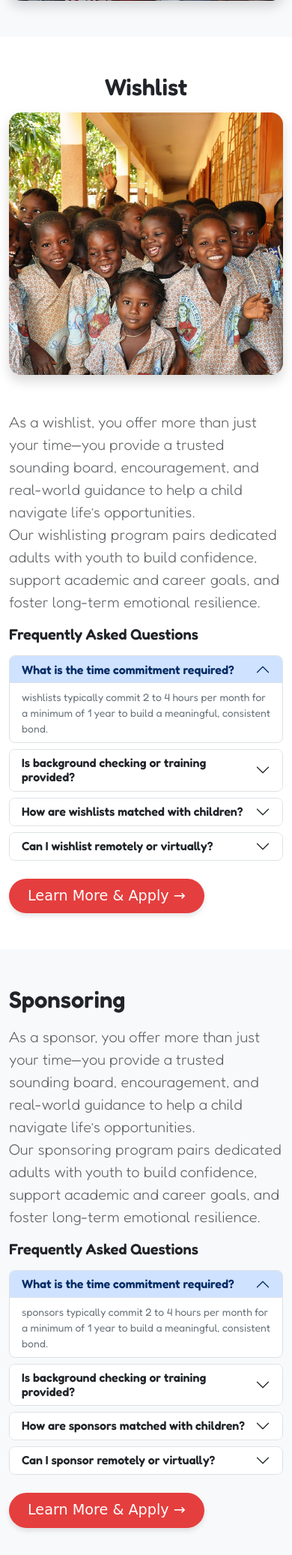
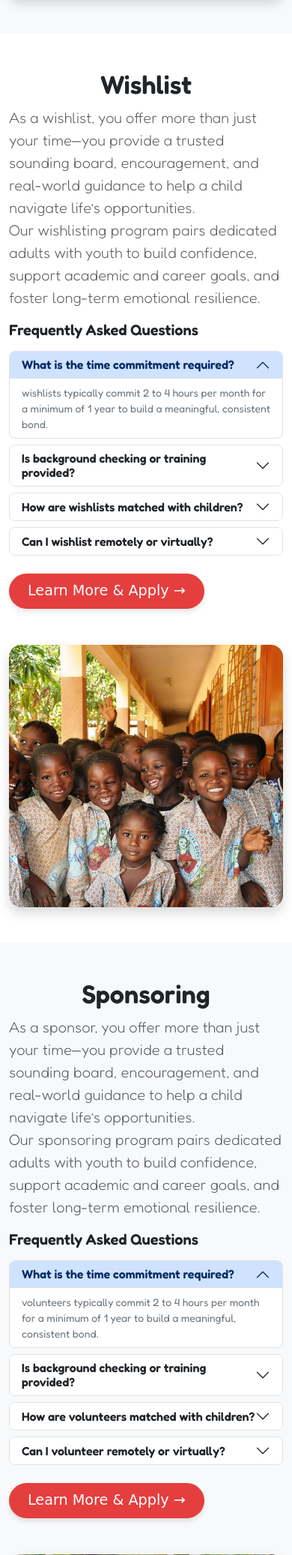
Before and after one commit to mbvgua/scom, a FastAPI app: page /get-involved in a window 390 px wide. Shown: the part 2263-4337 px from the top of the page at 75% size. Run offline with FastAPI, Linux system fonts and the light colour scheme; parts of the project's set-up code (start-up, migrations or seed data) failed here and were passed over; some web fonts are replaced.

Commit message:
refactor: UI mods
CHANGES:
- align titles in Get involved section
- reduce margins in conatact us section
- better styling for the blog posts page. they were previously alittle
  bittoosquezzed

```diff
--- a/static/css/style.css
+++ b/static/css/style.css
@@ -74,7 +74,7 @@ body {
 }
 @media (max-width: 567px) {
   #mainNav .navbar-brand {
-    width: 12rem;
+    max-width: 12rem;
   }
   #mainNav img {
     display: none;
@@ -620,6 +620,11 @@ body {
   color: #2d3748;
   line-height: 1.8;
 }
+@media (max-width: 768px) {
+  .blog-post {
+    padding: 1.5rem 0.5rem;
+  }
+}
 .blog-post__container {
   max-width: 75%;
   margin: 0 auto;
@@ -634,10 +639,10 @@ body {
     z-index: 2;
   }
 }
-@media (max-width: 500px) {
+@media (max-width: 768px) {
   .blog-post__container {
     max-width: 100%;
-    padding: 0;
+    padding: 1.25rem 1rem;
   }
 }
 .blog-post h1,
@@ -647,6 +652,14 @@ body {
   margin-top: 1.5rem;
   margin-bottom: 0.75rem;
 }
+@media (max-width: 576px) {
+  .blog-post h1,
+  .blog-post h2,
+  .blog-post h3,
+  .blog-post h4 {
+    word-break: break-word;
+  }
+}
 .blog-post p {
   margin-bottom: 1.2rem;
 }
@@ -654,6 +667,12 @@ body {
 .blog-post ol {
   margin-left: 1.5rem;
   margin-bottom: 1.2rem;
+}
+@media (max-width: 576px) {
+  .blog-post ul,
+  .blog-post ol {
+    margin-left: 1rem;
+  }
 }
 .blog-post ul li,
 .blog-post ol li {
@@ -666,6 +685,11 @@ body {
   font-style: italic;
   margin: 1.5rem 0;
   border-radius: 0 8px 8px 0;
+}
+@media (max-width: 576px) {
+  .blog-post blockquote {
+    padding: 0.75rem 1rem;
+  }
 }
 .blog-post .codehilite {
   display: block;
@@ -693,14 +717,9 @@ body {
   background: rgba(255, 255, 255, 0.2);
   color: #2d3748;
   transition: all 0.3s ease;
-  /* Hover effects targeting inner SVG */
 }
 .blog-post .post-icon-link--facebook:hover {
   background-color: #1877f2;
-  color: #ffffff;
-}
-.blog-post .post-icon-link--instagram:hover {
-  background: linear-gradient(45deg, #f09433 0%, #e6683c 25%, #dc2743 50%, #cc2366 75%, #bc1888 100%);
   color: #ffffff;
 }
 .blog-post .post-icon-link--whatsapp:hover {
--- a/static/css/style.scss
+++ b/static/css/style.scss
@@ -105,16 +105,18 @@ body {
   @media(max-width:567px) {
 
     .navbar-brand {
-      width: 12rem;
+      max-width: 12rem;
+      // border: 1px solid red;
     }
 
     img {
-      display: none;
+      // height: 20px;
+      display: none; // remove image in phone screens. illegible anyways
     }
 
     .brand-title {
       width: 8rem; // Constrain width further on mobile
-      // border: 1px solid red;
+      // border: 1px solid yellow;
     }
   }
 
@@ -817,18 +819,21 @@ body {
 
 // blog post
 .blog-post {
-  // background-color: #f8fafc;
+  // Desktop Default Padding
   padding: 1.5rem 5rem;
   font-family: $font-text;
   color: $text-dark;
   line-height: 1.8;
 
+  // Mobile Padding Overrides (Prevents text from being squeezed sideways)
+  @media (max-width: 768px) {
+    padding: 1.5rem 0.5rem;
+  }
+
   &__container {
     max-width: 75%;
     margin: 0 auto;
     background-color: $white;
-    // border-radius: 16px;
-    // box-shadow: 0 10px 30px rgba(0, 0, 0, 0.05);
     overflow: hidden;
     padding: 2rem;
 
@@ -838,9 +843,10 @@ body {
       z-index: 2;
     }
 
-    @media (max-width: 500px) {
+    // Tablet & Mobile Responsiveness
+    @media (max-width: 768px) {
       max-width: 100%;
-      padding: 0;
+      padding: 1.25rem 1rem; // Keeps breathing room inside the post container
     }
   }
 
@@ -848,10 +854,12 @@ body {
   h2,
   h3,
   h4 {
-    // font-family: $font-playful;
-    // color: $dark-blue;
     margin-top: 1.5rem;
     margin-bottom: 0.75rem;
+
+    @media (max-width: 576px) {
+      word-break: break-word; // Prevents long headings from overflowing the screen
+    }
   }
 
   p {
@@ -862,6 +870,10 @@ body {
   ol {
     margin-left: 1.5rem;
     margin-bottom: 1.2rem;
+
+    @media (max-width: 576px) {
+      margin-left: 1rem; // Tightens list indent on small screens
+    }
 
     li {
       margin-bottom: 0.4rem;
@@ -875,16 +887,18 @@ body {
     font-style: italic;
     margin: 1.5rem 0;
     border-radius: 0 8px 8px 0;
+
+    @media (max-width: 576px) {
+      padding: 0.75rem 1rem;
+    }
   }
 
   .codehilite {
-    // NOTE: for code blocks only, not inline code
     display: block;
     overflow-x: auto;
     white-space: pre-wrap;
     padding: 1rem;
     font-family: $font-code;
-
     background-color: $bg-secondary;
     color: $fg-colour;
   }
@@ -908,14 +922,8 @@ body {
     color: #2d3748;
     transition: all 0.3s ease;
 
-    /* Hover effects targeting inner SVG */
     &--facebook:hover {
       background-color: #1877f2;
-      color: #ffffff;
-    }
-
-    &--instagram:hover {
-      background: linear-gradient(45deg, #f09433 0%, #e6683c 25%, #dc2743 50%, #cc2366 75%, #bc1888 100%);
       color: #ffffff;
     }
 
--- a/templates/blog_post.html
+++ b/templates/blog_post.html
@@ -69,7 +69,7 @@
 </div>
 
                         <!-- POST BODY -->
-                        <article class="blog-post-body fs-5 text-dark lh-lg">
+                        <article class="blog-post-body fs-4 fs-md-5 text-dark lh-lg">
                             <p> {{ blog.content | markdown }} </p>
                             {# <img src="{{ blog.image }}" alt="Featured Article Image" /> #}
                         </article>
--- a/templates/contact_us.html
+++ b/templates/contact_us.html
@@ -30,21 +30,21 @@
               location below.
             </p>
 
-            <div class="card border-0 bg-light-section rounded-4 p-4 mb-3">
+            <div class="card border-0 bg-light-section rounded-4 p-3">
               <h5 class="fw-semibold text-dark mb-2">Our Physical Location</h5>
               <p class="text-secondary mb-0">
                 {{location}}
               </p>
             </div>
 
-            <div class="card border-0 bg-light-section rounded-4 p-4 mb-3">
+            <div class="card border-0 bg-light-section rounded-4 p-3">
               <h5 class="fw-semibold text-dark mb-2">Email Us</h5>
               <p class="text-secondary mb-0">
                 <a href="mailto:{{email}}"> {{email}} </a>
               </p>
             </div>
 
-            <div class="card border-0 bg-light-section rounded-4 p-4">
+            <div class="card border-0 bg-light-section rounded-4 p-3">
               <h5 class="fw-semibold text-dark mb-2">Call Us</h5>
               <p class="text-secondary mb-0">
                 <a href="tel:{{phone_number}}"> {{phone_number}} </a>
--- a/templates/get_involved.html
+++ b/templates/get_involved.html
@@ -42,12 +42,15 @@
       <!-- volunteering -->
       <section id="volunteering" class="py-5 feature-section bg-light">
         <div class="container py-lg-4">
+        <!-- header section -->
+        <h2 class=" text-center display-4 fw-semibold text-dark mb-2">
+            Volunteering
+        </h2>
+
           <div class="row align-items-center g-5">
+            <!-- text section -->
             <div class="col-lg-6">
               <div class="pe-lg-3">
-                <h2 class="display-5 fw-semibold text-dark mb-3">
-                  Volunteering
-                </h2>
                 <p class="lead text-muted mb-3">
                   As a volunteer, you offer more than just your time—you provide
                   a trusted sounding board, encouragement, and real-world
@@ -197,6 +200,7 @@
               </div>
             </div>
 
+            <!-- image section -->
             <div class="col-lg-6">
               <div class="img-wrapper shadow rounded-4 overflow-hidden">
                 <img
@@ -206,6 +210,7 @@
                 />
               </div>
             </div>
+
           </div>
         </div>
       </section>
@@ -213,10 +218,15 @@
       <!-- wishlist -->
       <section id="wishlist" class="py-5 feature-section">
         <div class="container py-lg-4">
-        <h2 class="text-center fw-semibold display-5 text-dark mb-3">
+        <!-- header section -->
+        <h2 class="text-center fw-semibold display-4 text-dark mb-2">
           Wishlist
         </h2>
-          <div class="row align-items-center g-5">
+
+        <!-- NOTE: the flex-column-reverse here switches the layout for mobile devices,
+         pushing the image behind the content -->
+          <div class="row align-items-center g-5 flex-column-reverse flex-lg-row">
+            <!-- image section -->
             <div class="col-lg-6">
               <div class="img-wrapper shadow rounded-4 overflow-hidden">
                 <img
@@ -227,6 +237,7 @@
               </div>
             </div>
 
+            <!-- content section -->
             <div class="col-lg-6">
               <div class="pe-lg-3">
                 <p class="lead text-muted mb-3">
@@ -378,16 +389,22 @@
               </div>
             </div>
           </div>
+
         </div>
       </section>
 
       <!-- sponsoring -->
-      <section id="sponsoring" class="py-5 feature-section bg-light">
+      <section id="volunteering" class="py-5 feature-section bg-light">
         <div class="container py-lg-4">
+        <!-- header section -->
+        <h2 class=" text-center display-4 fw-semibold text-dark mb-2">
+            Sponsoring
+        </h2>
+
           <div class="row align-items-center g-5">
+            <!-- text section -->
             <div class="col-lg-6">
               <div class="pe-lg-3">
-                <h2 class="display-5 fw-semibold text-dark mb-3">Sponsoring</h2>
                 <p class="lead text-muted mb-3">
                   As a sponsor, you offer more than just your time—you provide a
                   trusted sounding board, encouragement, and real-world guidance
@@ -401,7 +418,7 @@
                 <h5 class="fw-semibold text-dark mb-3">
                   Frequently Asked Questions
                 </h5>
-                <div class="accordion" id="sponsoringFaqAccordion">
+                <div class="accordion" id="volunteeringFaqAccordion">
                   <div
                     class="accordion-item mb-2 border rounded-3 overflow-hidden"
                   >
@@ -421,12 +438,12 @@
                       id="mentCollapseOne"
                       class="accordion-collapse collapse show"
                       aria-labelledby="mentHeadingOne"
-                      data-bs-parent="#sponsoringFaqAccordion"
+                      data-bs-parent="#volunteeringFaqAccordion"
                     >
                       <div
                         class="accordion-body text-secondary small py-2 px-3"
                       >
-                        sponsors typically commit 2 to 4 hours per month for a
+                        volunteers typically commit 2 to 4 hours per month for a
                         minimum of 1 year to build a meaningful, consistent
                         bond.
                       </div>
@@ -452,12 +469,12 @@
                       id="mentCollapseTwo"
                       class="accordion-collapse collapse"
                       aria-labelledby="mentHeadingTwo"
-                      data-bs-parent="#sponsoringFaqAccordion"
+                      data-bs-parent="#volunteeringFaqAccordion"
                     >
                       <div
                         class="accordion-body text-secondary small py-2 px-3"
                       >
-                        Yes! All prospective sponsors complete a background
+                        Yes! All prospective volunteers complete a background
                         screening and a brief orientation program before being
                         paired.
                       </div>
@@ -476,14 +493,14 @@
                         aria-expanded="false"
                         aria-controls="mentCollapseThree"
                       >
-                        How are sponsors matched with children?
+                        How are volunteers matched with children?
                       </button>
                     </h6>
                     <div
                       id="mentCollapseThree"
                       class="accordion-collapse collapse"
                       aria-labelledby="mentHeadingThree"
-                      data-bs-parent="#sponsoringFaqAccordion"
+                      data-bs-parent="#volunteeringFaqAccordion"
                     >
                       <div
                         class="accordion-body text-secondary small py-2 px-3"
@@ -507,19 +524,19 @@
                         aria-expanded="false"
                         aria-controls="mentCollapseFour"
                       >
-                        Can I sponsor remotely or virtually?
+                        Can I volunteer remotely or virtually?
                       </button>
                     </h6>
                     <div
                       id="mentCollapseFour"
                       class="accordion-collapse collapse"
                       aria-labelledby="mentHeadingFour"
-                      data-bs-parent="#sponsoringFaqAccordion"
+                      data-bs-parent="#volunteeringFaqAccordion"
                     >
                       <div
                         class="accordion-body text-secondary small py-2 px-3"
                       >
-                        We offer both in-person and hybrid virtual sponsoring
+                        We offer both in-person and hybrid virtual volunteering
                         options, depending on your availability and the youth's
                         age group.
                       </div>
@@ -537,6 +554,7 @@
               </div>
             </div>
 
+            <!-- image section -->
             <div class="col-lg-6">
               <div class="img-wrapper shadow rounded-4 overflow-hidden">
                 <img
@@ -546,6 +564,7 @@
                 />
               </div>
             </div>
+
           </div>
         </div>
       </section>
--- a/templates/programs.html
+++ b/templates/programs.html
@@ -55,7 +55,7 @@
           <div class="col-lg-6">
             <div class="img-wrapper shadow rounded-4 overflow-hidden">
               <img
-                src="./static/images/solution.jpg"
+                src="./static/images/problem.jpg"
                 class="img-fluid w-100"
                 alt="Our Programs Placeholder"
               />
```
Also changed, not shown: templates/home.html (+14 -6 lines), 1 other file.
